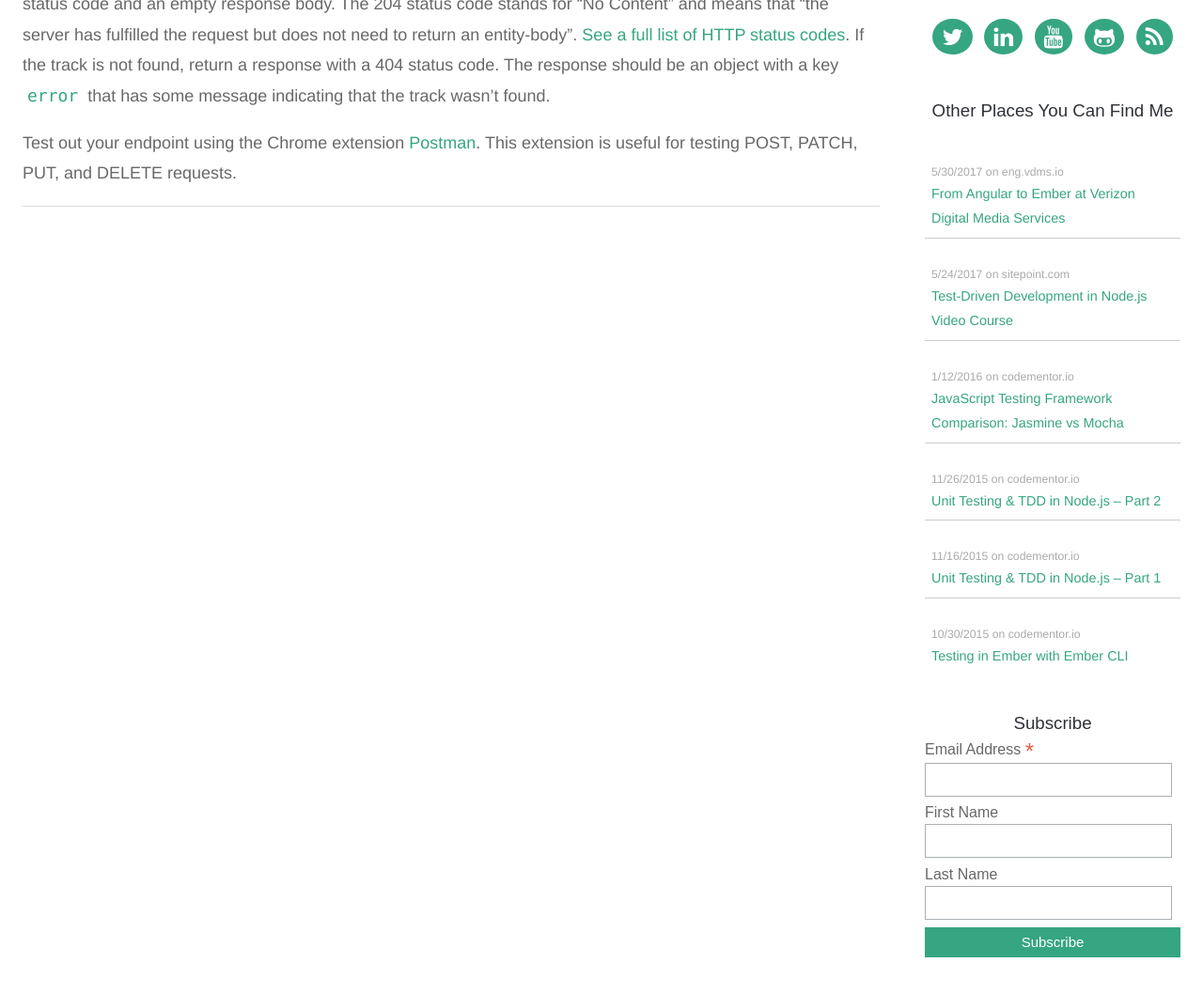
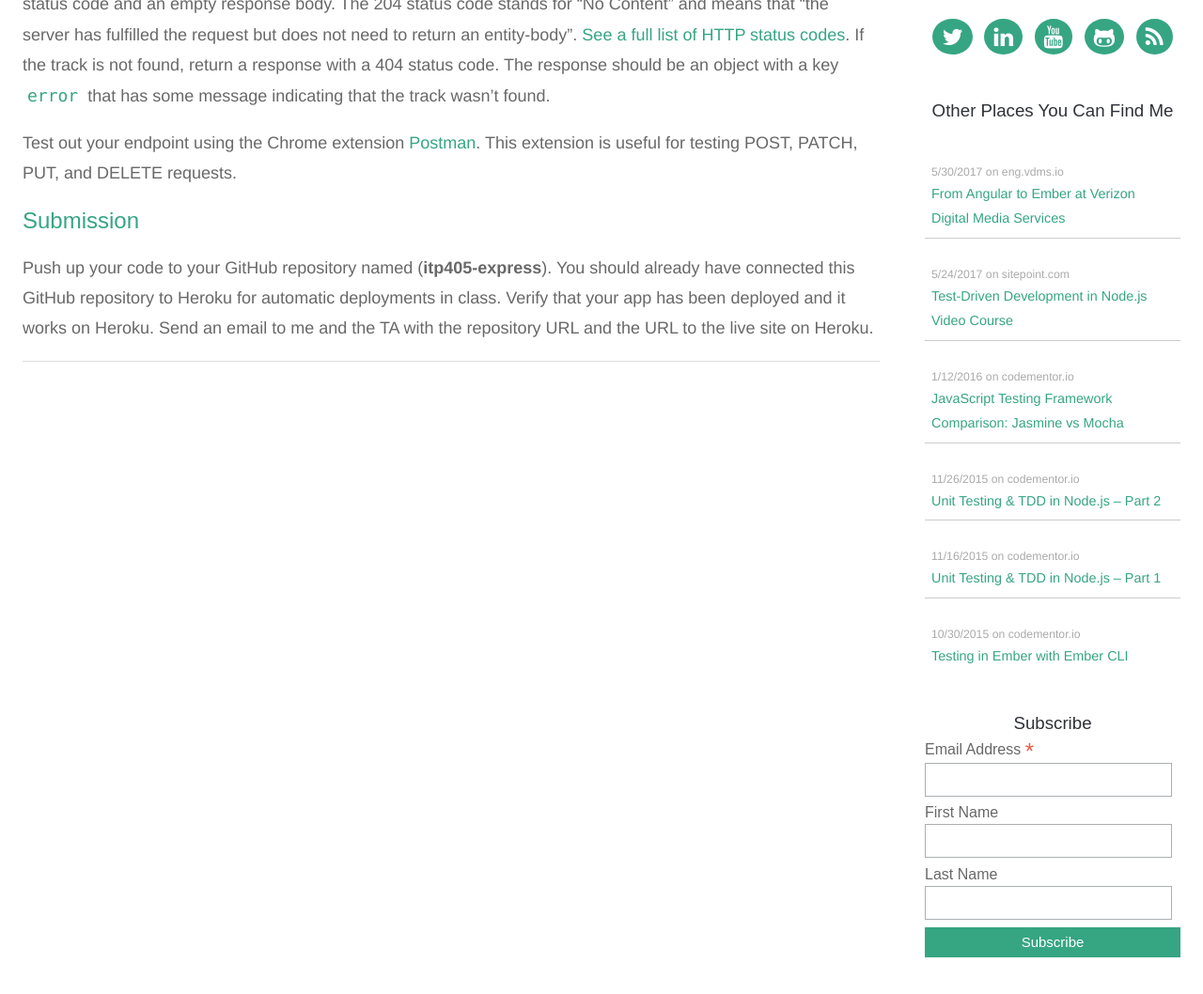
Before and after one commit to iamdtang/skaterdav85.github.io, a Jekyll site: the page built from teaching/2018/labs/node2.md, in a window 1280 px wide, cut to the strip 320-1383 px from the top of the page. Shown: the top 1058 px of the strip at 94% size. Built offline with Jekyll 4.4.1, drawn with Linux system fonts in a browser that asks for light colours; nearby versions of some CDN libraries.

Commit message:
school prep

```diff
--- a/teaching/2018/labs/node2.md
+++ b/teaching/2018/labs/node2.md
@@ -9,3 +9,7 @@ date: 2018-03-19
 Create the endpoint `DELETE /tracks/:id` in your Express application. This endpoint should delete a track using the Bookshelf ORM by the `id` parameter in the URL. If the deleting is successful, respond with a 204 status code and an empty response body. The 204 status code stands for "No Content" and means that "the server has fulfilled the request but does not need to return an entity-body". [See a full list of HTTP status codes](https://www.w3.org/Protocols/rfc2616/rfc2616-sec10.html). If the track is not found, return a response with a 404 status code. The response should be an object with a key `error` that has some message indicating that the track wasn't found.
 
 Test out your endpoint using the Chrome extension [Postman](https://chrome.google.com/webstore/detail/postman/fhbjgbiflinjbdggehcddcbncdddomop?hl=en). This extension is useful for testing POST, PATCH, PUT, and DELETE requests.
+
+## Submission
+
+Push up your code to your GitHub repository named (__itp405-express__). You should already have connected this GitHub repository to Heroku for automatic deployments in class. Verify that your app has been deployed and it works on Heroku. Send an email to me and the TA with the repository URL and the URL to the live site on Heroku.
```
Also changed, not shown: teaching/2018/itp405.md (+2 -0 lines), teaching/2018/labs/node3.md (added, +11 -0 lines).
